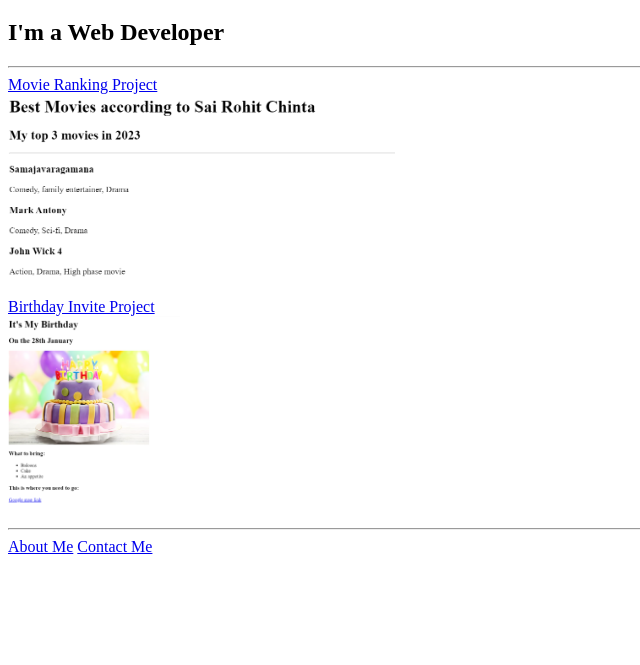
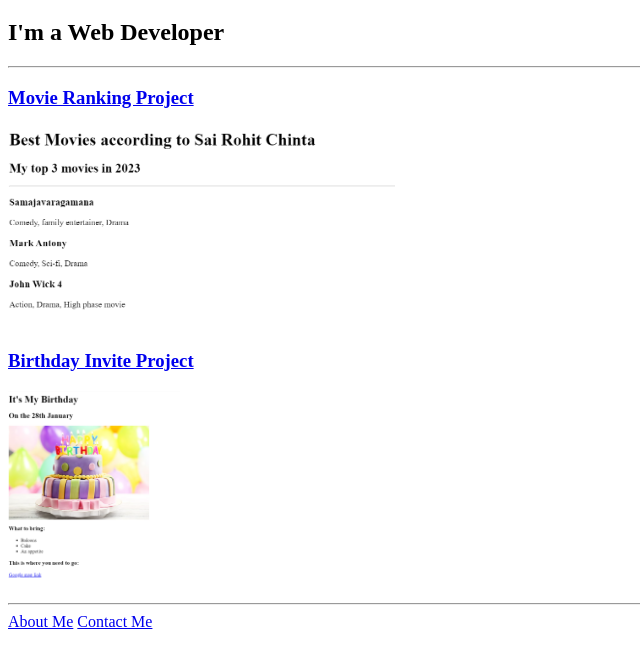
Before and after one commit to SaiRohit032/HTML_Portfolio, a plain HTML site: page index.html in a window 1280 px wide. Shown: the part 61-726 px from the top of the page, without its empty margins (0-640 px from the left). Drawn offline with Linux system fonts and the light colour scheme.

Commit message:
Add files via upload

```diff
--- a/index.html
+++ b/index.html
@@ -24,9 +24,9 @@ https://developer.mozilla.org/en-US/docs/Web/HTML/Element/img#attr-height -->
     <h1>Sai Rohit Chinta</h1>
     <h2>I'm a Web Developer</h2>
     <hr>
-    <a href="./public/MovieRanking.html">Movie Ranking Project</a><br>
-    <img src="./assets/images/Movie_Ranking.png" alt="movie ranking" height="200"><br>
-    <a href="./public/BirthdayInvite.html">Birthday Invite Project</a><br>
+    <h3><a href="./public/MovieRanking.html">Movie Ranking Project</a></h3>
+    <img src="./assets/images/Movie_Ranking.png" alt="movie ranking" height="200">
+    <h3><a href="./public/BirthdayInvite.html">Birthday Invite Project</a></h3>
     <img src="./assets/images/Birthday_Invite.png" alt="Birthday Invite" height="200">
     <hr>
     <a href="./public/about.html">About Me</a>
```
